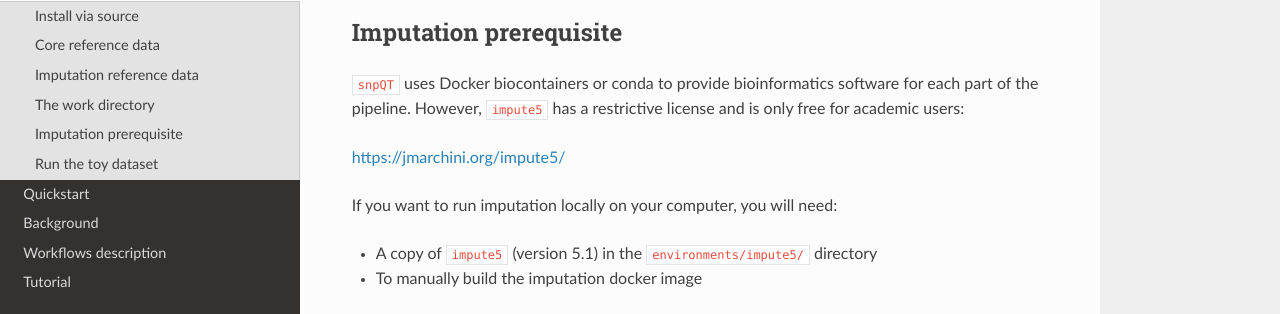
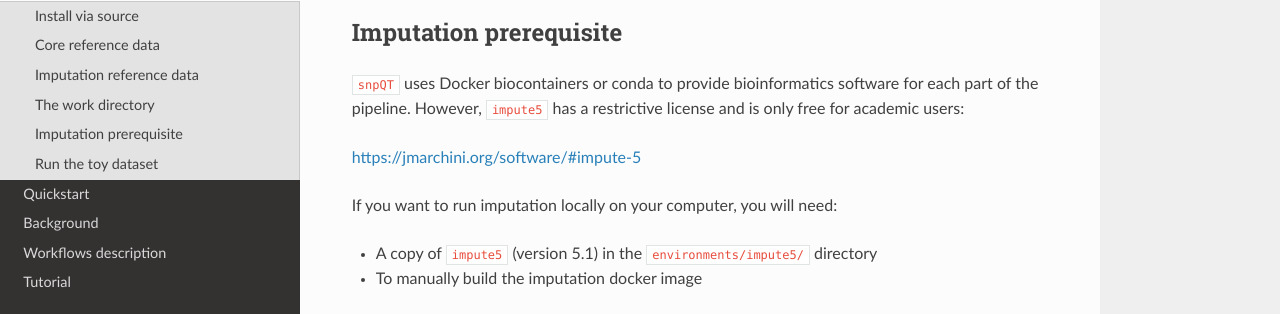
Before and after one commit to nebfield/snpQT, an MkDocs documentation site: the page built from docs/user-guide/installation.md, in a window 1280 px wide and 900 px high, scrolled down 2571 px. Shown: the part 209-523 px from the top of the window. Built offline with MkDocs 1.6.1, drawn with Linux system fonts in a browser that asks for light colours; nearby versions of some CDN libraries.

Commit message:
Fix impute5 link to documentation

```diff
--- a/docs/user-guide/installation.md
+++ b/docs/user-guide/installation.md
@@ -88,7 +88,7 @@ Pipelines like `snpQT` have many steps, and make a lot of files that aren't show
 
 `snpQT` uses Docker biocontainers or conda to provide bioinformatics software for each part of the pipeline. However, `impute5` has a restrictive license and is only free for academic users:
 
-<https://jmarchini.org/impute5/>
+<https://jmarchini.org/software/#impute-5>
 
 If you want to run imputation locally on your computer, you will need:
 
```
Also changed, not shown: docs/index.md (+1 -1 lines).
